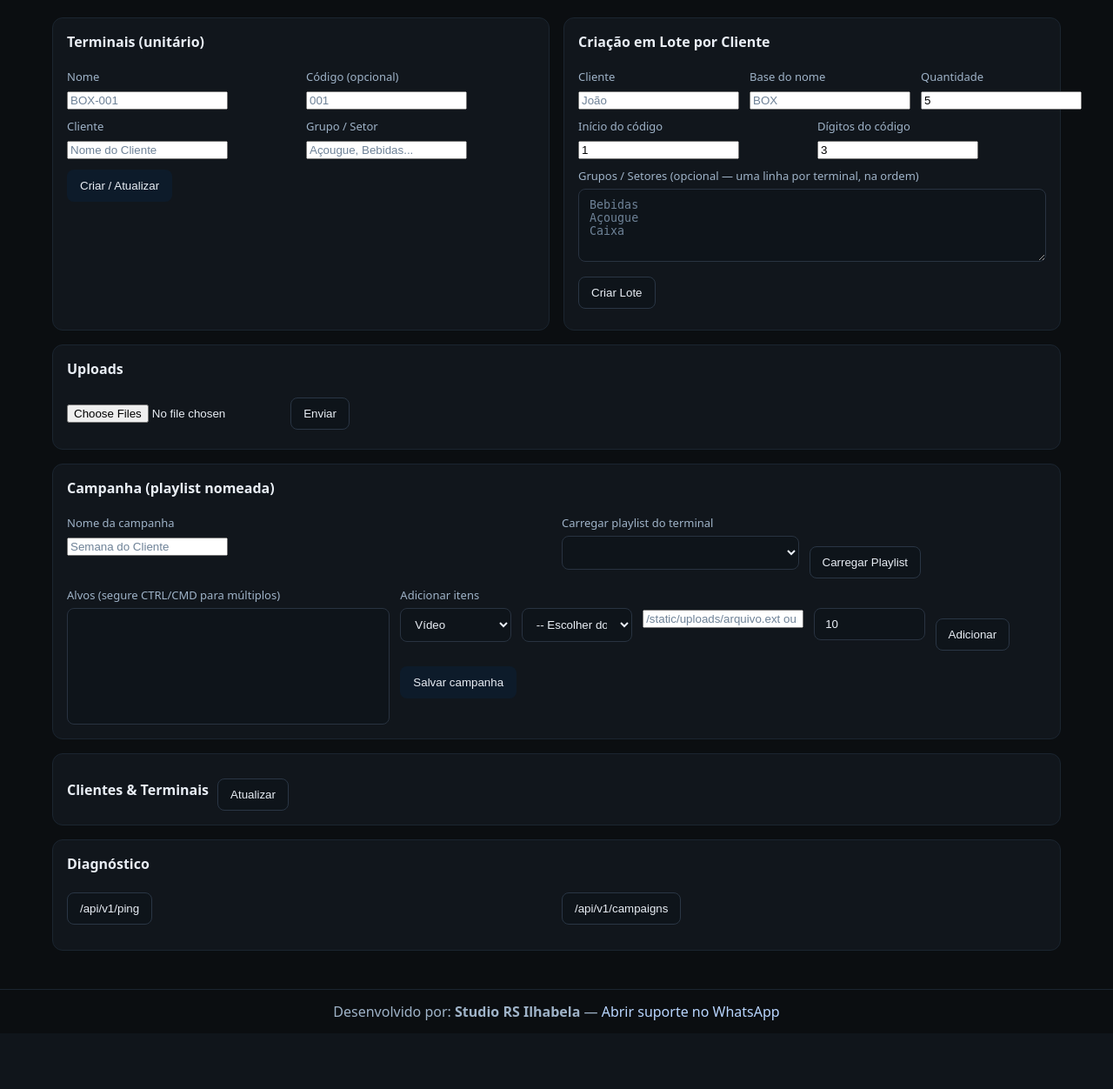
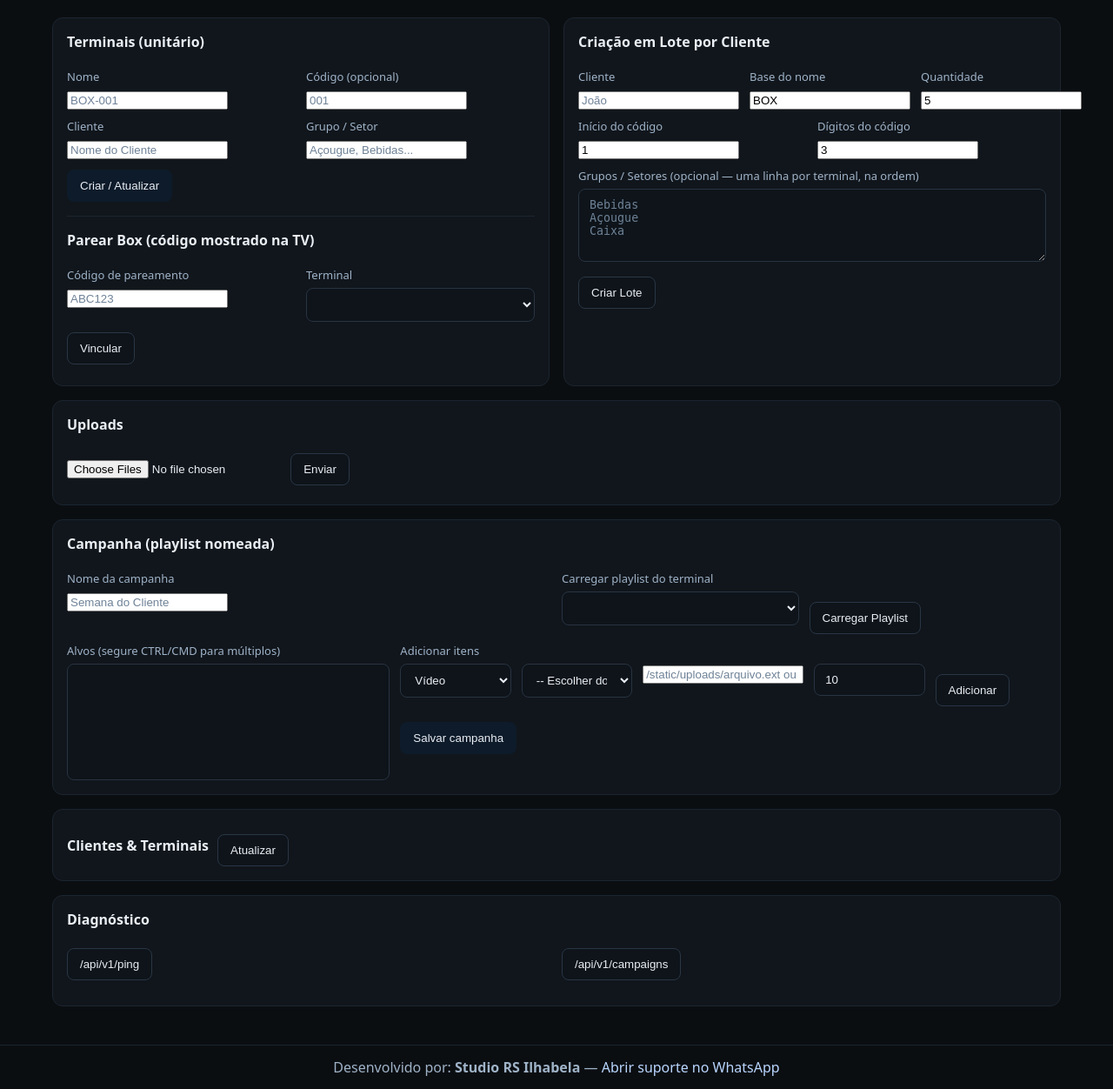
Before and after one commit to studiorstv10-png/studio-rs-tv, a Flask app: page / in a window 1280 px wide. Shown: the part 68-1320 px from the top of the page at 87% size. Before the commit the page ends 1241 px from the top, so only its background shows below. Run offline with Flask 3, Linux system fonts and the light colour scheme; data that the repository does not hold is empty.

Commit message:
Update index.html

```diff
--- a/templates/index.html
+++ b/templates/index.html
@@ -14,7 +14,7 @@
     main{ max-width:1200px; margin:0 auto; padding:20px }
     .grid{ display:grid; grid-template-columns:repeat(12,1fr); gap:16px }
     .card{ grid-column:span 12; background:#11161c; border:1px solid #1b2530; border-radius:12px; padding:16px }
-    @media (min-width:900px){ .col-4{grid-column:span 4} .col-6{grid-column:span 6} .col-8{grid-column:span 8} .col-12{grid-column:span 12} }
+    @media (min-width:900px){ .col-4{grid-column:span 4} .col-6{grid-column:span 6} .col-12{grid-column:span 12} }
     h2{ margin:0 0 10px; font-size:16px; font-weight:800 }
     label{ display:block; font-size:13px; margin:10px 0 6px; color:#9fb3c8 }
     input[type="text"],input[type="url"],select,textarea{
@@ -52,7 +52,7 @@
 <main>
   <div class="grid">
 
-    <!-- Criar Terminal (unitário) -->
+    <!-- Terminais (unitário) + Parear código -->
     <section class="card col-6">
       <h2>Terminais (unitário)</h2>
       <div class="row">
@@ -65,6 +65,15 @@
       </div>
       <button class="btn primary" onclick="saveTerminal()">Criar / Atualizar</button>
       <div id="tmsg" class="muted" style="margin-top:8px"></div>
+
+      <hr style="border:none;border-top:1px solid #1b2530;margin:16px 0">
+      <h2>Parear Box (código mostrado na TV)</h2>
+      <div class="row">
+        <div><label>Código de pareamento</label><input id="pairCode" placeholder="ABC123"></div>
+        <div><label>Terminal</label><select id="pairTerminal"></select></div>
+      </div>
+      <button class="btn" onclick="pairClaim()">Vincular</button>
+      <div id="pairMsg" class="muted" style="margin-top:8px"></div>
     </section>
 
     <!-- Criar em Lote -->
@@ -72,7 +81,7 @@
       <h2>Criação em Lote por Cliente</h2>
       <div class="row">
         <div><label>Cliente</label><input id="bulkClient" placeholder="João"></div>
-        <div><label>Base do nome</label><input id="bulkBase" placeholder="BOX"></div>
+        <div><label>Base do nome</label><input id="bulkBase" placeholder="BOX" value="BOX"></div>
         <div><label>Quantidade</label><input id="bulkCount" placeholder="10" value="5"></div>
       </div>
       <div class="row">
@@ -181,6 +190,7 @@
     }).join('');
     $('plTerminal').innerHTML=opts;
     $('plTargets').innerHTML=opts;
+    $('pairTerminal').innerHTML=opts;
   }
   async function saveTerminal(){
     const payload={
@@ -268,21 +278,20 @@
     const r=await fetch('/api/v1/campaigns/save',{method:'POST',headers:{'Content-Type':'application/json'},body:JSON.stringify({name,items,targets:sel})});
     const j=await r.json(); if(j.ok){ alert('Campanha salva!'); renderClients(); } else { alert(j.error||'Erro'); }
   }
-
-  // acelerar edição: carregar terminal nas seleções
   function focusTerminal(code){
-    // pré-seleciona alvo único
     [...$('plTargets').options].forEach(o=>o.selected = (o.value===code));
-    // define terminal para carregar playlist
     [...$('plTerminal').options].forEach(o=>{ if(o.value===code) $('plTerminal').value=code; });
     loadPlaylist();
     window.scrollTo({top:0,behavior:'smooth'});
+  }
+  async function loadOnly(code){
+    $('plTerminal').value = code;
+    await loadPlaylist();
   }
 
   // ---------- Clientes & Terminais ----------
   async function renderClients(){
     const r=await fetch('/api/v1/status'); const j=await r.json(); const list=j.items||[];
-    // agrupa por cliente
     const clients={};
     list.forEach(it=>{
       const c=it.client||'Sem cliente';
@@ -294,17 +303,14 @@
 
     const wrap=$('clientsView'); wrap.innerHTML='';
     Object.values(clients).sort((a,b)=>a.name.localeCompare(b.name)).forEach(c=>{
-      // header do cliente
       const det=document.createElement('details');
       det.innerHTML=`<summary>${c.name} — ${c.online}/${c.total} online</summary>`;
-      // tabela de terminais
       const table=document.createElement('table');
       table.innerHTML=`
         <thead><tr>
           <th>Terminal</th><th>Grupo</th><th>Campanha</th>
           <th>Estado</th><th>Último</th><th>Tocando</th><th>Ações</th>
-        </tr></thead>
-        <tbody></tbody>`;
+        </tr></thead><tbody></tbody>`;
       const tb=table.querySelector('tbody');
       c.items.sort((a,b)=>(a.name||a.code||'').localeCompare(b.name||b.code||'')).forEach(it=>{
         const tr=document.createElement('tr');
@@ -327,9 +333,16 @@
       wrap.appendChild(det);
     });
   }
-  async function loadOnly(code){
-    $('plTerminal').value = code;
-    await loadPlaylist();
+
+  // ---------- Pareamento ----------
+  async function pairClaim(){
+    const code=$('pairCode').value.trim().toUpperCase();
+    const terminal=selValue('pairTerminal');
+    if(!code||!terminal){ $('pairMsg').textContent='Informe o código e o terminal.'; return; }
+    const r=await fetch('/api/v1/pair/claim',{method:'POST',headers:{'Content-Type':'application/json'},body:JSON.stringify({code,terminal})});
+    const j=await r.json();
+    $('pairMsg').textContent = j.ok ? 'Vinculado com sucesso! O box vai reconhecer em instantes.' : (j.error||'Erro');
+    if(j.ok){ $('pairCode').value=''; }
   }
 
   // ---------- Diagnóstico ----------
```
